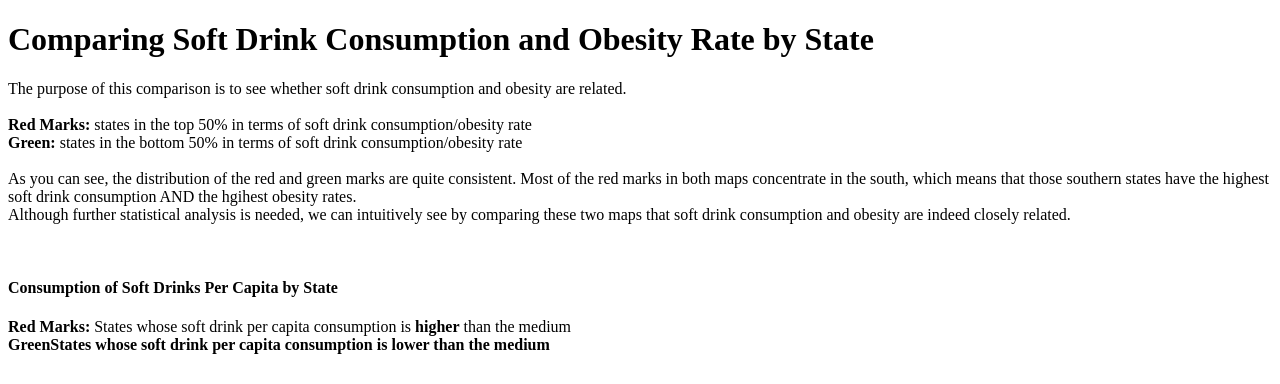
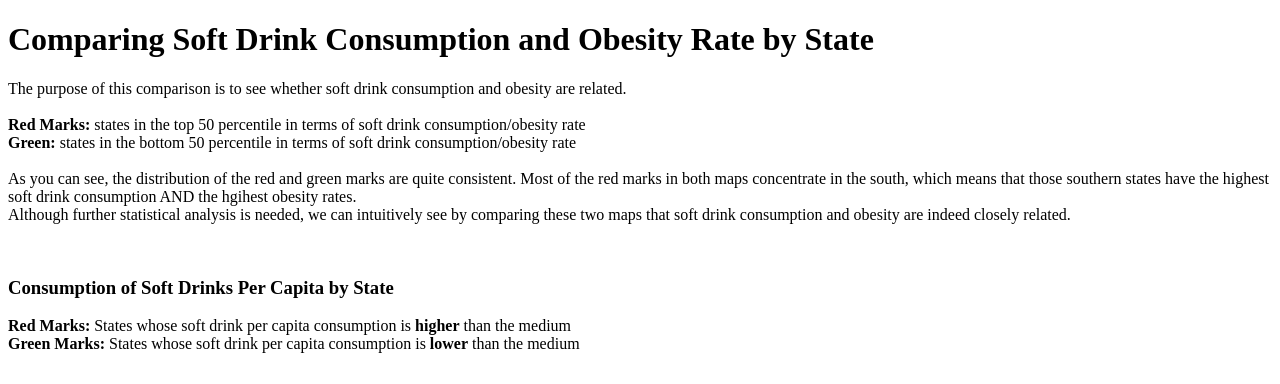
Before and after one commit to vida22/vida-fusion-2, a Flask app: page / in a window 1280 px wide. Shown: the top 384 px of the page. Run offline with Flask 2, Linux system fonts and the light colour scheme.

Commit message:
fixed bold text

```diff
--- a/templates/index.html
+++ b/templates/index.html
@@ -8,8 +8,8 @@
 <p>
 	The purpose of this comparison is to see whether soft drink consumption and obesity are related. <br>
 	<br>
-	<b>Red Marks:</b> states in the top 50% in terms of soft drink consumption/obesity rate<br>
-	<b>Green: </b>states in the bottom 50% in terms of soft drink consumption/obesity rate
+	<b>Red Marks:</b> states in the top 50 percentile in terms of soft drink consumption/obesity rate<br>
+	<b>Green: </b>states in the bottom 50 percentile in terms of soft drink consumption/obesity rate
 	<br>
 	<br>
 	As you can see, the distribution of the red and green marks are quite consistent. Most of the red marks in both maps concentrate in the south, which means that those southern states have the highest soft drink consumption AND the hgihest obesity rates.
@@ -17,18 +17,18 @@
 	Although further statistical analysis is needed, we can intuitively see by comparing these two maps that soft drink consumption and obesity are indeed closely related.
 </p>
 <br>
-<h4>Consumption of Soft Drinks Per Capita by State</h4>
+<h3>Consumption of Soft Drinks Per Capita by State</h3>
 <p>
 	<b>Red Marks:</b> States whose soft drink per capita consumption is <b>higher</b> than the medium <br>
-	<b>GreenStates whose soft drink per capita consumption is <b>lower</b> than the medium
+	<b>Green Marks:</b> States whose soft drink per capita consumption is <b>lower</b> than the medium
 </p>
 <br>
 <iframe width="600" height="400" scrolling="no" frameborder="no" src="https://fusiontables.google.com/embedviz?q=select+col0+from+1eh7eDFJ3vp5BBN3yay_S-V3MscSrSxHoLRrusKKm&amp;viz=MAP&amp;h=false&amp;lat=38.621389826110516&amp;lng=-95.61506942499994&amp;t=1&amp;z=4&amp;l=col0&amp;y=2&amp;tmplt=2&amp;hml=GEOCODABLE"></iframe>
 <br><br>
-<h4>Adult Obesity Rate by State</h4>
+<h3>Adult Obesity Rate by State</h4>
 <p>
 	<b>Red Marks:</b> States whose obesity rate is <b>higher</b> than the medium <br>
-	<b>Green:</b> States whose obesity rate is <b>lower</b> than the medium
+	<b>Green Marks:</b> States whose obesity rate is <b>lower</b> than the medium
 </p>
 <br>
 <iframe width="600" height="400" scrolling="no" frameborder="no" src="https://fusiontables.google.com/embedviz?q=select+col0+from+12x2THcpgbqHc35t_XCbFRtUZSswI-dz3tI-zjcKT&amp;viz=MAP&amp;h=false&amp;lat=40.718340057392794&amp;lng=-94.73616317499994&amp;t=1&amp;z=4&amp;l=col0&amp;y=2&amp;tmplt=2&amp;hml=GEOCODABLE"></iframe>
```
